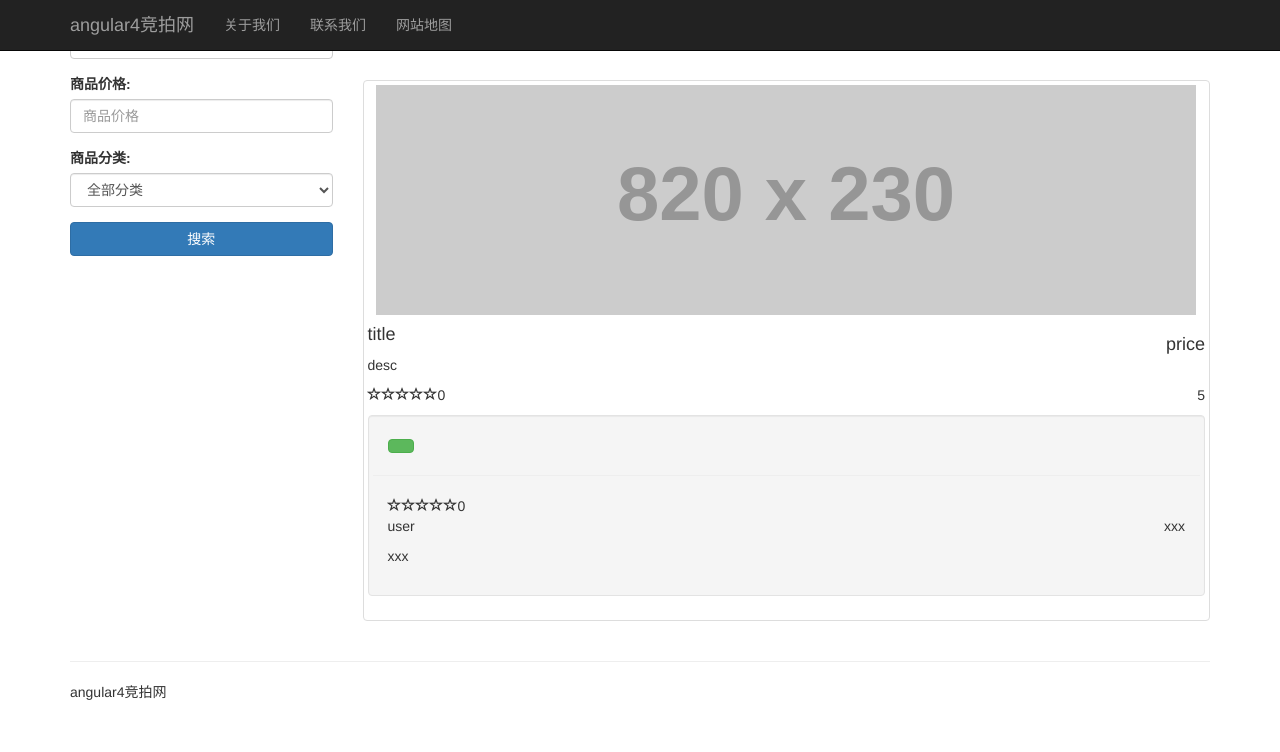
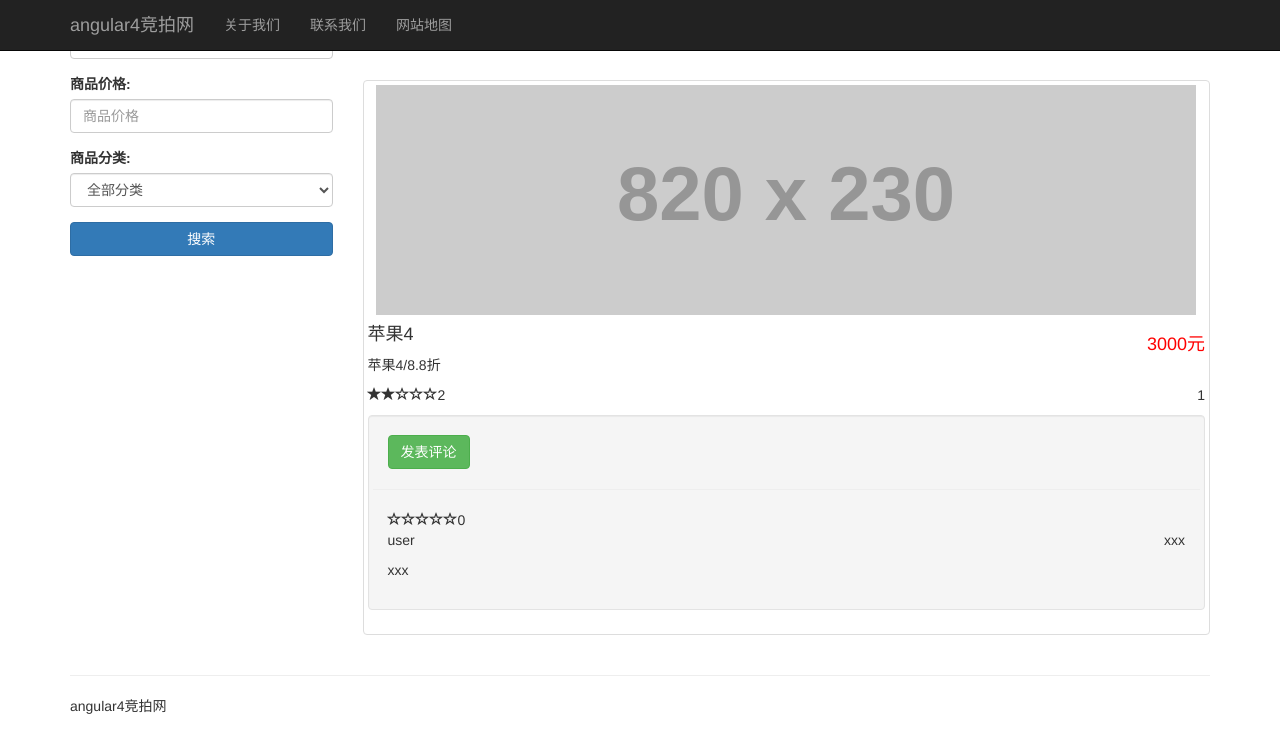
Before and after one commit to gthulei/auction, an Angular app in the folder App/: page /produceDetail/1 in a window 1280 px wide. Shown: the top 752 px of the page. Built offline with nearby package versions, Linux system fonts and the light colour scheme.

Commit message:
mock数据渲染 produce-detail

```diff
--- a/App/src/app/produce-detail/produce-detail.component.html
+++ b/App/src/app/produce-detail/produce-detail.component.html
@@ -2,21 +2,21 @@
   <img src="http://placeHold.it/820x230" alt="">
 
   <div >
-    <h4 class="pull-right">price</h4>
-    <h4>title</h4>
-    <p>desc</p>
+    <h4 class="pull-right" style="color: red">{{result.price}}元</h4>
+    <h4>{{result.title}}</h4>
+    <p>{{result.desc}}</p>
   </div>
 
 
   <div>
-    <p class="pull-right">5</p>
+    <p class="pull-right">1</p>
     <p>
-      <app-stars></app-stars>
+      <app-stars [stars]="result.rating"></app-stars>
     </p>
   </div>
   <div class="well">
-    <button class="btn btn-success"></button>
-    <div [hidden]="true">
+    <button class="btn btn-success" (click)="flag=!flag">{{flag?'关闭评论':'发表评论'}}</button>
+    <div [hidden]="!flag">
       <div>
         <app-stars></app-stars>
 
--- a/App/src/app/produce-detail/produce-detail.component.ts
+++ b/App/src/app/produce-detail/produce-detail.component.ts
@@ -1,4 +1,6 @@
 import { Component, OnInit } from '@angular/core';
+import {ActivatedRoute} from "@angular/router";
+import {ApiService, Produce} from "../service/api.service";
 
 @Component({
   selector: 'app-produce-detail',
@@ -7,9 +9,26 @@ import { Component, OnInit } from '@angular/core';
 })
 export class ProduceDetailComponent implements OnInit {
 
-  constructor() { }
+  public prodId: number;
+
+  public result: Produce;
+
+  public flag: boolean;
+
+
+  // 注入路由
+  constructor(
+    public route: ActivatedRoute,
+    public produce: ApiService
+  ) {
+  }
 
   ngOnInit() {
+    // 取路由参数
+    this.prodId =this.route.snapshot.params["id"];
+
+    this.result = this.produce.getProducesById(this.prodId);
+
   }
 
 }
--- a/App/src/app/service/api.service.ts
+++ b/App/src/app/service/api.service.ts
@@ -12,11 +12,19 @@ export class ApiService {
     new Produce(6,"苹果8",8000,2,"苹果9/8.8折","http://placehold.it/320x150"),
   ];
 
+  public produce: Produce;
+
   constructor() { }
 
   //商品信息
   getProduces() :Produce[] {
     return this.produces;
+  }
+
+  //商品信息详细
+  getProducesById(id: number) :Produce {
+    // 查找数值,并返回一个实例
+    return this.produces.find((produce) => produce.id == id);
   }
 
 
@@ -33,3 +41,15 @@ export class Produce {
     public imgUrl: string
 ) {}
 }
+
+export class ProduceDesc {
+
+  constructor(
+    public id: number,
+    public title: string,
+    public price: number,
+    public rating: number,
+    public desc: string,
+    public imgUrl: string
+  ) {}
+}
```
